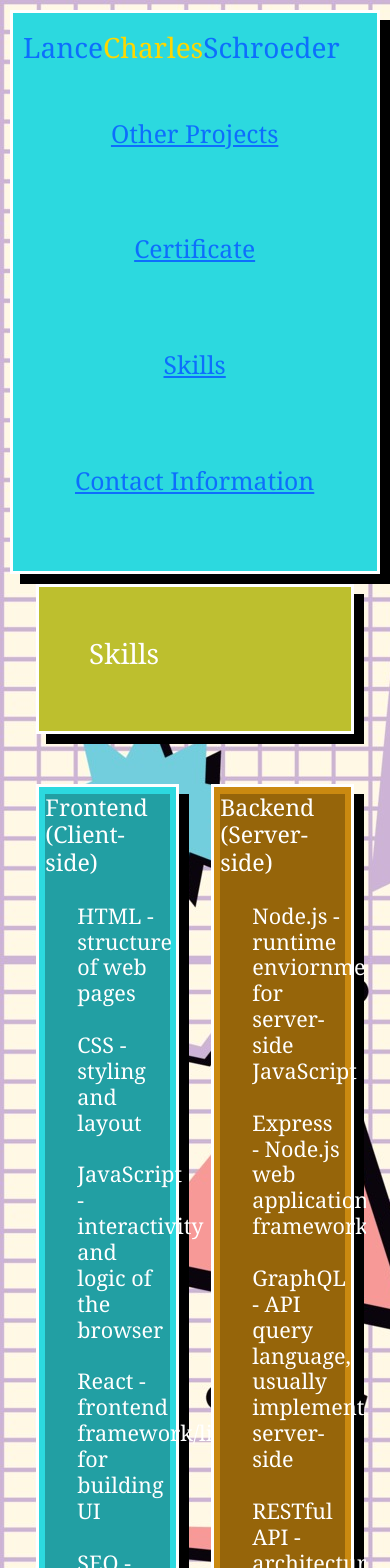
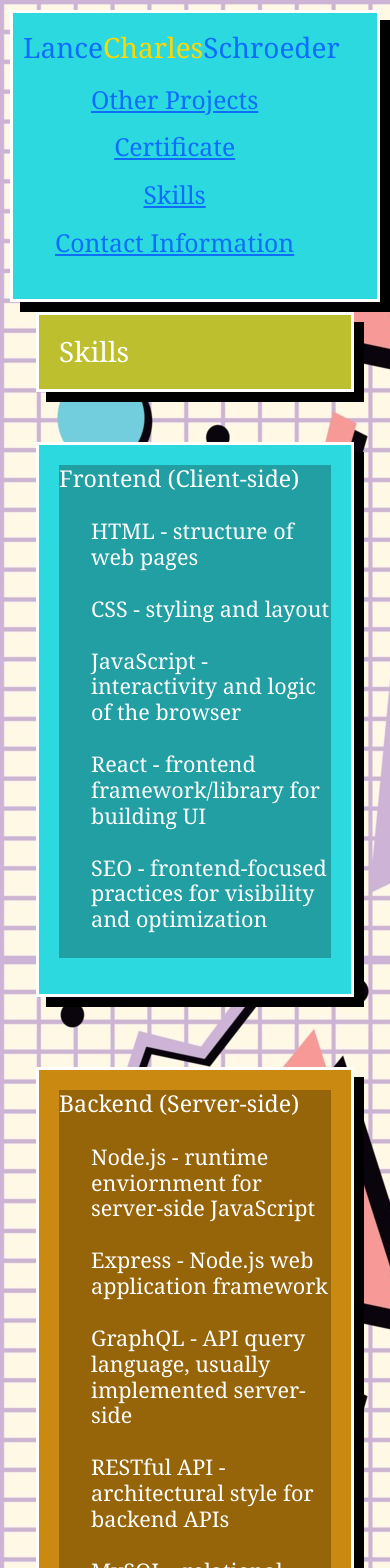
Before and after one commit to schrolan/portfolio, a React (Create React App) app: page /skills in a window 390 px wide. Shown: the top 1568 px of the page. Built offline with nearby package versions, Linux system fonts and the light colour scheme.

Commit message:
Changed the hover effect in the header and changed the skills to be more mobile friendly

```diff
--- a/src/index.css
+++ b/src/index.css
@@ -50,12 +50,13 @@ body {
 }
 
 .header div ul li a {
-  padding: 5px 10px;
-  border-radius: 8px;
+  padding: 0;
 }
 
 .header div ul li a:hover {
-  background-color: rgba(255, 255, 255, 0.2);
+  background-color: transparent;
+  color: gold;
+  transform: scale(1.1);
 }
 
 a {
@@ -401,8 +402,22 @@ p {
     padding: 20px;
   }
 
+  /* ✅ Skills responsiveness */
+  .skills-wrapper {
+    grid-template-columns: 1fr;
+    column-gap: 0;
+    row-gap: 20px;
+  }
+
+  .skills, .skills-2 {
+    width: 100%;
+    height: auto;
+    padding: 20px;
+  }
+
   .about-me,
   .previous-work-title,
+  .skills-title,
   .contact-title,
   .contact-info {
     padding: 20px;
@@ -411,6 +426,8 @@ p {
 
   .about-me h2,
   .previous-work h2,
+  .skills h2,
+  .skills-2 h2,
   .contact-info h2 {
     font-size: 24px;
   }
```
